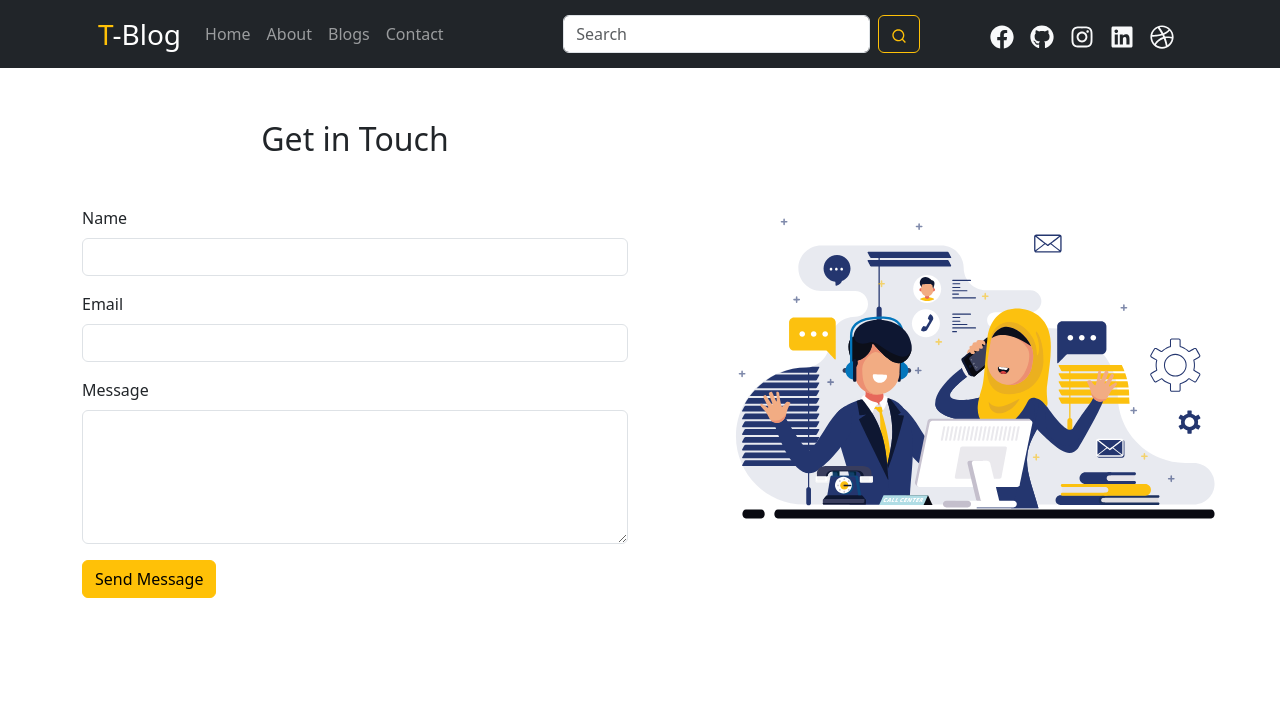
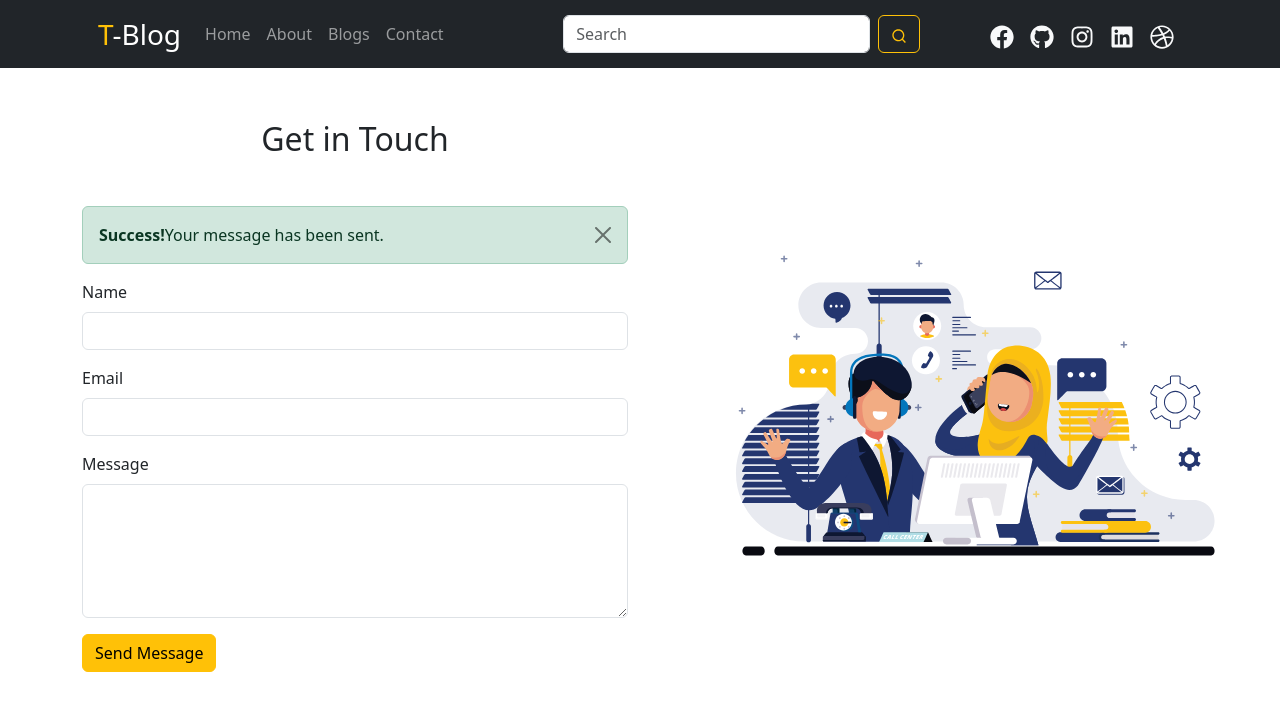
Before and after one commit to tharindu432/Blogsite-treinetic, a React (Create React App) app: page /contact in a window 1280 px wide. Both pictures are taken after typing "Sample", "name@example.com", "Sample" into the empty fields and a click on the button "Send Message". Shown: the top 710 px of the page. Built offline with nearby package versions, Linux system fonts and the light colour scheme.

Commit message:
contact page done

```diff
--- a/src/pages/Contact.js
+++ b/src/pages/Contact.js
@@ -17,9 +17,9 @@ const Contact = () => {
   const handleSubmit = (event) => {
     event.preventDefault();
 
-    // Form validation (optional, add checks as needed)
+    // Form validation
     if (!name || !email || !message) {
-      setShowAlert(true); // Show the alert
+      setShowAlert('error'); // Show the alert
       return;
     }
 
@@ -30,10 +30,11 @@ const Contact = () => {
     setName('');
     setEmail('');
     setMessage('');
+    setShowAlert('success');
   };
 
   const handleAlertClose = () => {
-    setShowAlert(false); // Hide the alert
+    setShowAlert(''); // Hide the alert
   };
 
   return (
@@ -55,9 +56,21 @@ const Contact = () => {
           <h2 className="text-center mb-5 ">Get in Touch</h2>
 
           {showAlert && (
-            <div className="alert alert-danger alert-dismissible fade show" role="alert">
-              <strong>Oops!</strong> Fill all the fields.
-              <button type="button" className="btn-close" data-bs-dismiss="alert" aria-label="Close" onClick={handleAlertClose}></button>
+            <div
+              className={`alert alert-${showAlert === 'success' ? 'success' : 'danger'} alert-dismissible fade show`}
+              role="alert"
+            >
+              <strong>
+                {showAlert === 'success' ? 'Success!' : 'Oops!'}
+              </strong>
+              {showAlert === 'success' ? 'Your message has been sent.' : 'Fill all the fields.'}
+              <button
+                type="button"
+                className="btn-close"
+                data-bs-dismiss="alert"
+                aria-label="Close"
+                onClick={handleAlertClose}
+              ></button>
             </div>
           )}
 
```
